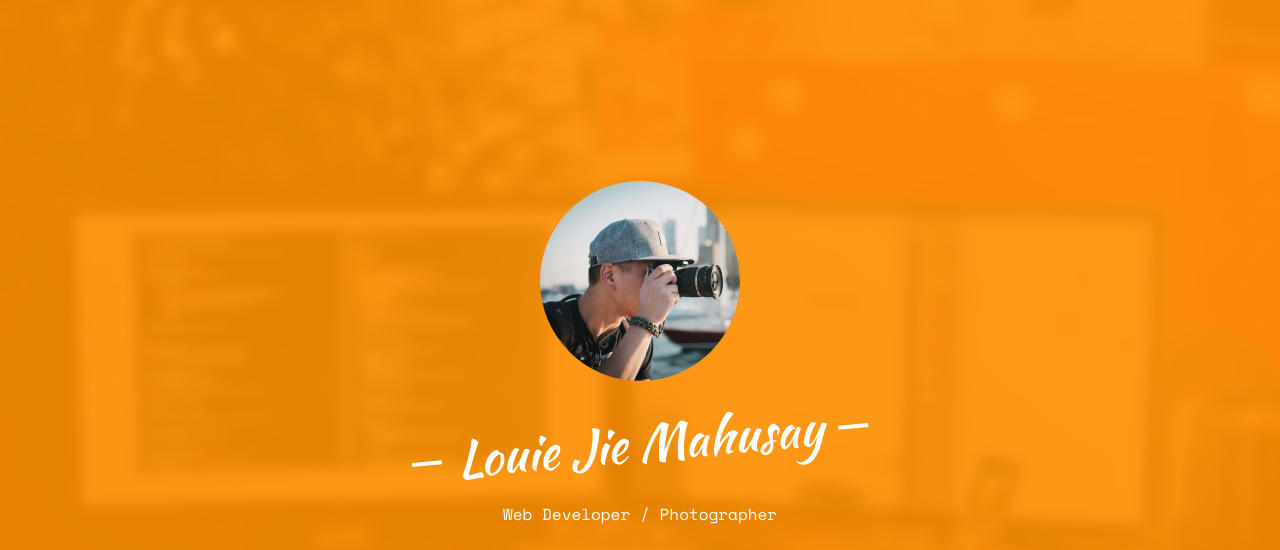
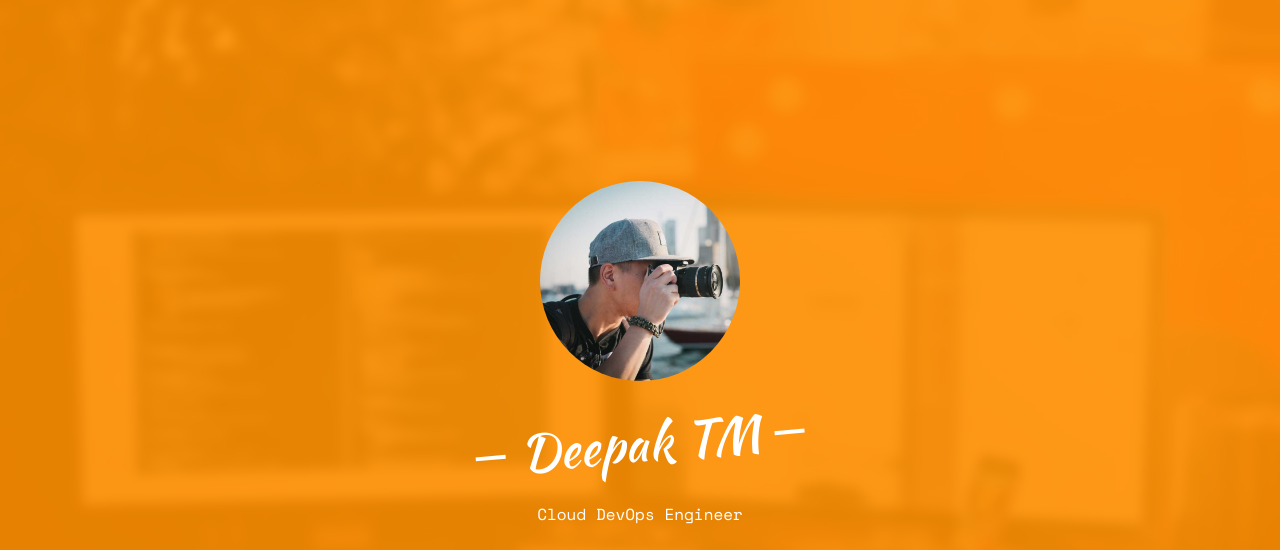
Before and after one commit to tallbrat/profile-master, a plain HTML site: page index.html in a window 1280 px wide. Shown: the top 550 px of the page. Drawn offline with nearby package versions, Linux system fonts and the light colour scheme; some packages are replaced by stand-ins of ours; no server answers; files whose address does not match are found by name.

Commit message:
Name change

```diff
--- a/index.html
+++ b/index.html
@@ -68,8 +68,8 @@
 					<div class="display-t js-fullheight">
 						<div class="display-tc js-fullheight animate-box" data-animate-effect="fadeIn">
 							<div class="profile-thumb" style="background: url(images/user-3.jpg);"></div>
-							<h1><span>Louie Jie Mahusay</span></h1>
-							<h3><span>Web Developer / Photographer</span></h3>
+							<h1><span>Deepak TM</span></h1>
+							<h3><span>Cloud DevOps Engineer</span></h3>
 							<p>
 								<ul class="fh5co-social-icons">
 									<li><a href="#"><i class="icon-twitter2"></i></a></li>
```
